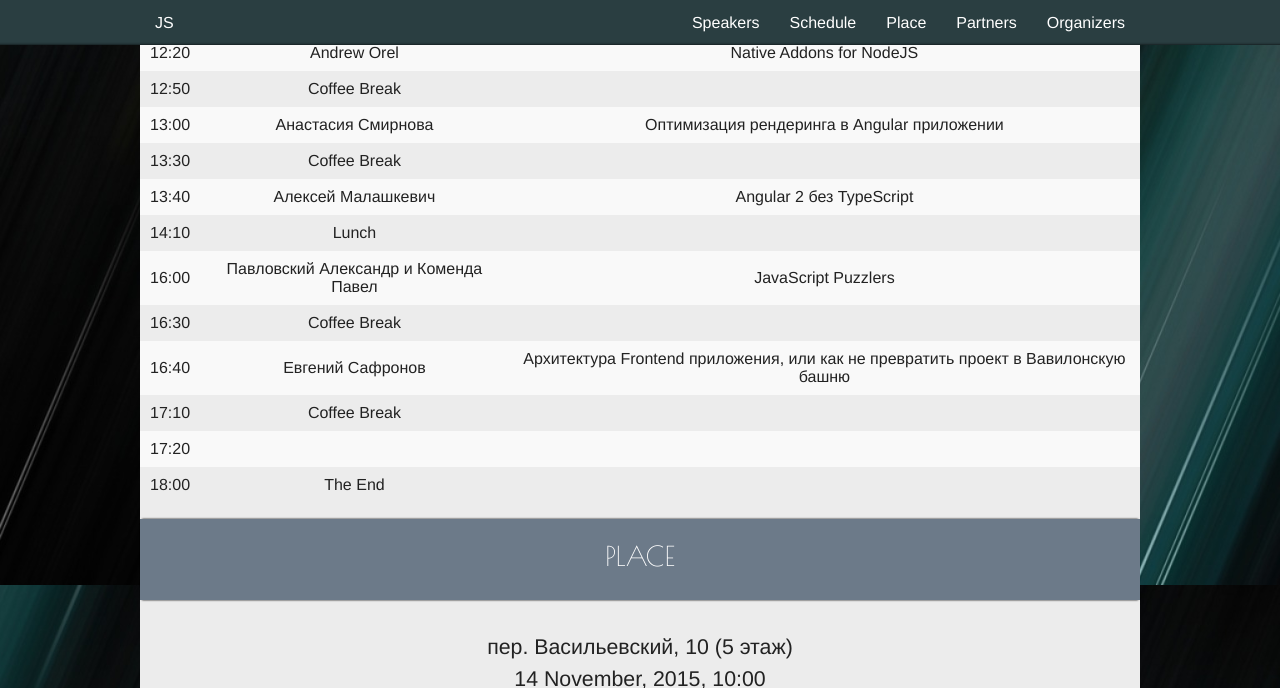
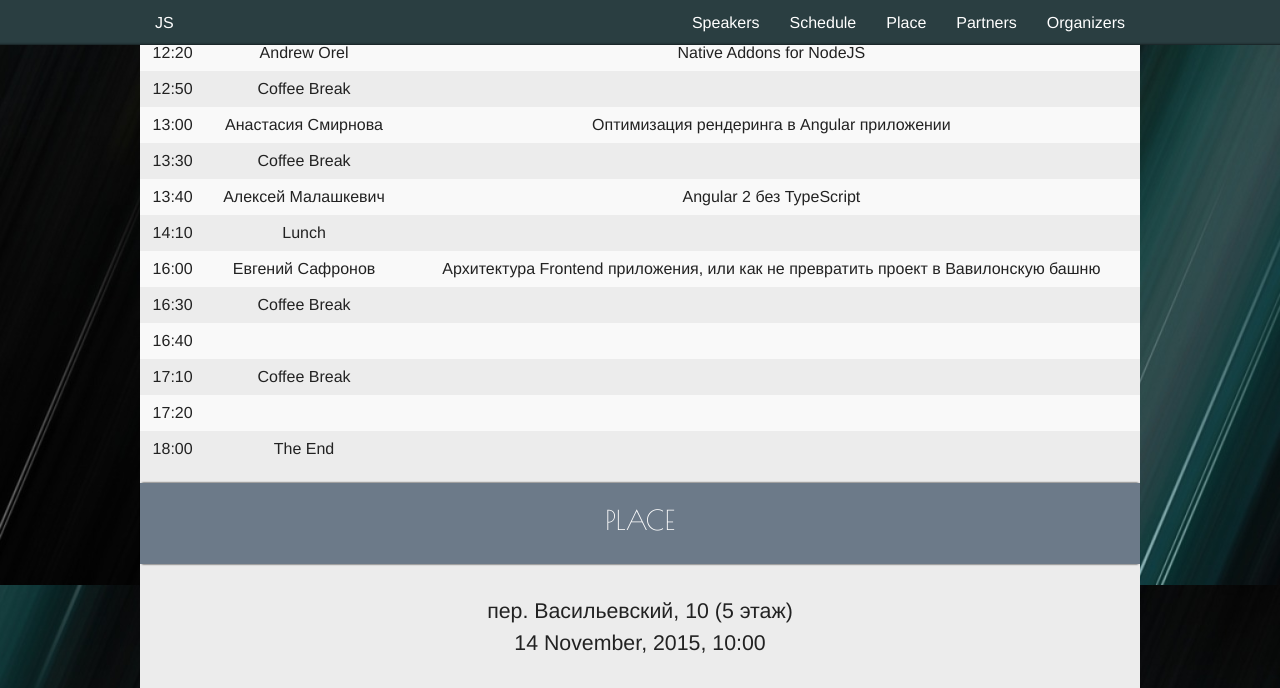
Before and after one commit to ghaiklor/kirovohradjs.com, a Jekyll site: the page built from index.html, in a window 1280 px wide and 900 px high, scrolled down 2115 px, cut to the strip 0-688 px from the top of the window. Built offline with Jekyll 4.4.1, drawn with Linux system fonts in a browser that asks for light colours.

Commit message:
Remove JS Puzzlers from agenda

```diff
--- a/_data/2015_11.yml
+++ b/_data/2015_11.yml
@@ -65,14 +65,14 @@ schedule:
     speaker: "Lunch"
     title: ""
   - time: "16:00"
-    speaker: "Павловский Александр и Коменда Павел"
-    title: "JavaScript Puzzlers"
+    speaker: "Евгений Сафронов"
+    title: "Архитектура Frontend приложения, или как не превратить проект в Вавилонскую башню"
   - time: "16:30"
     speaker: "Coffee Break"
     title: ""
   - time: "16:40"
-    speaker: "Евгений Сафронов"
-    title: "Архитектура Frontend приложения, или как не превратить проект в Вавилонскую башню"
+    speaker: ""
+    title: ""
   - time: "17:10"
     speaker: "Coffee Break"
     title: ""
```
